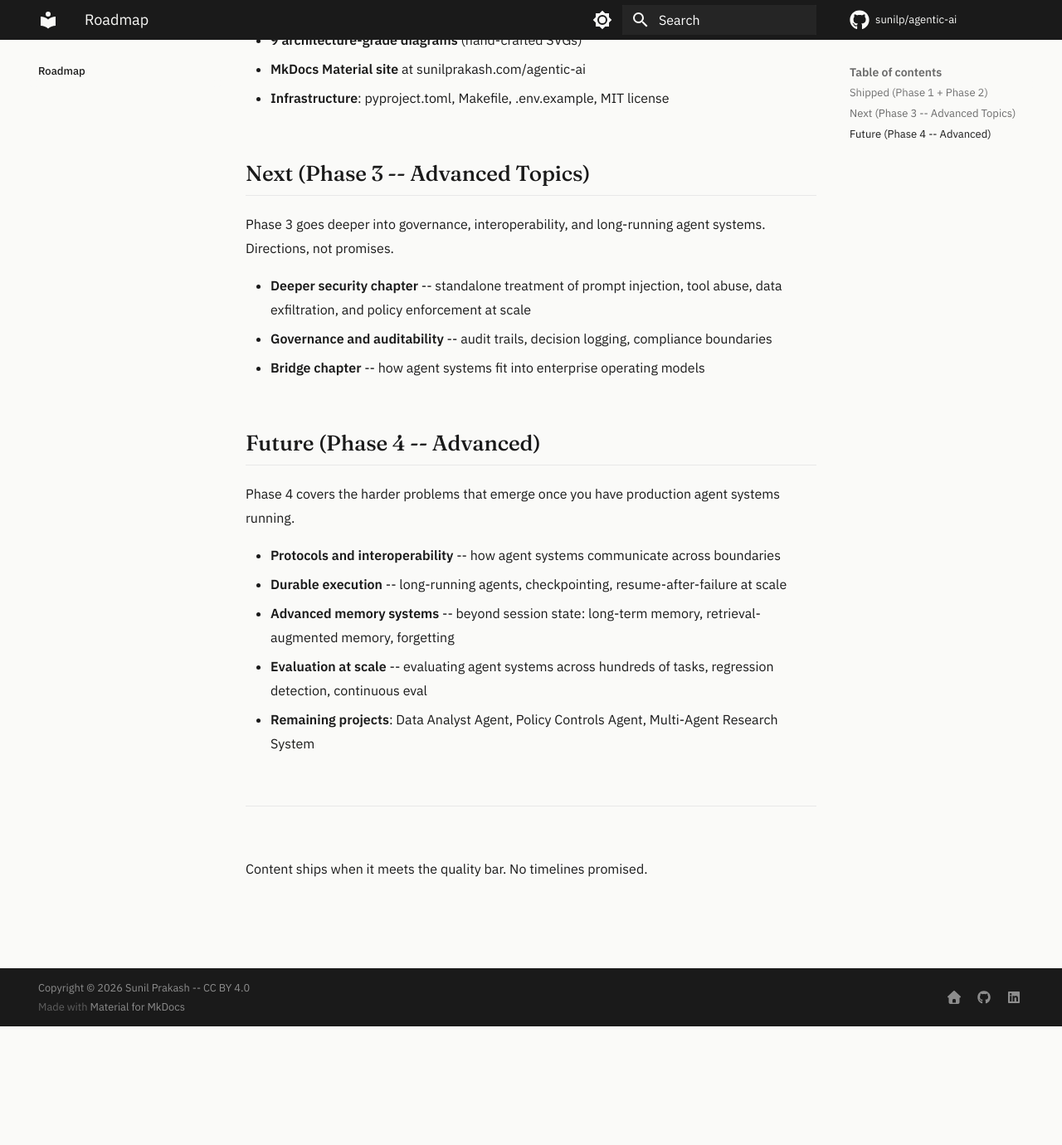
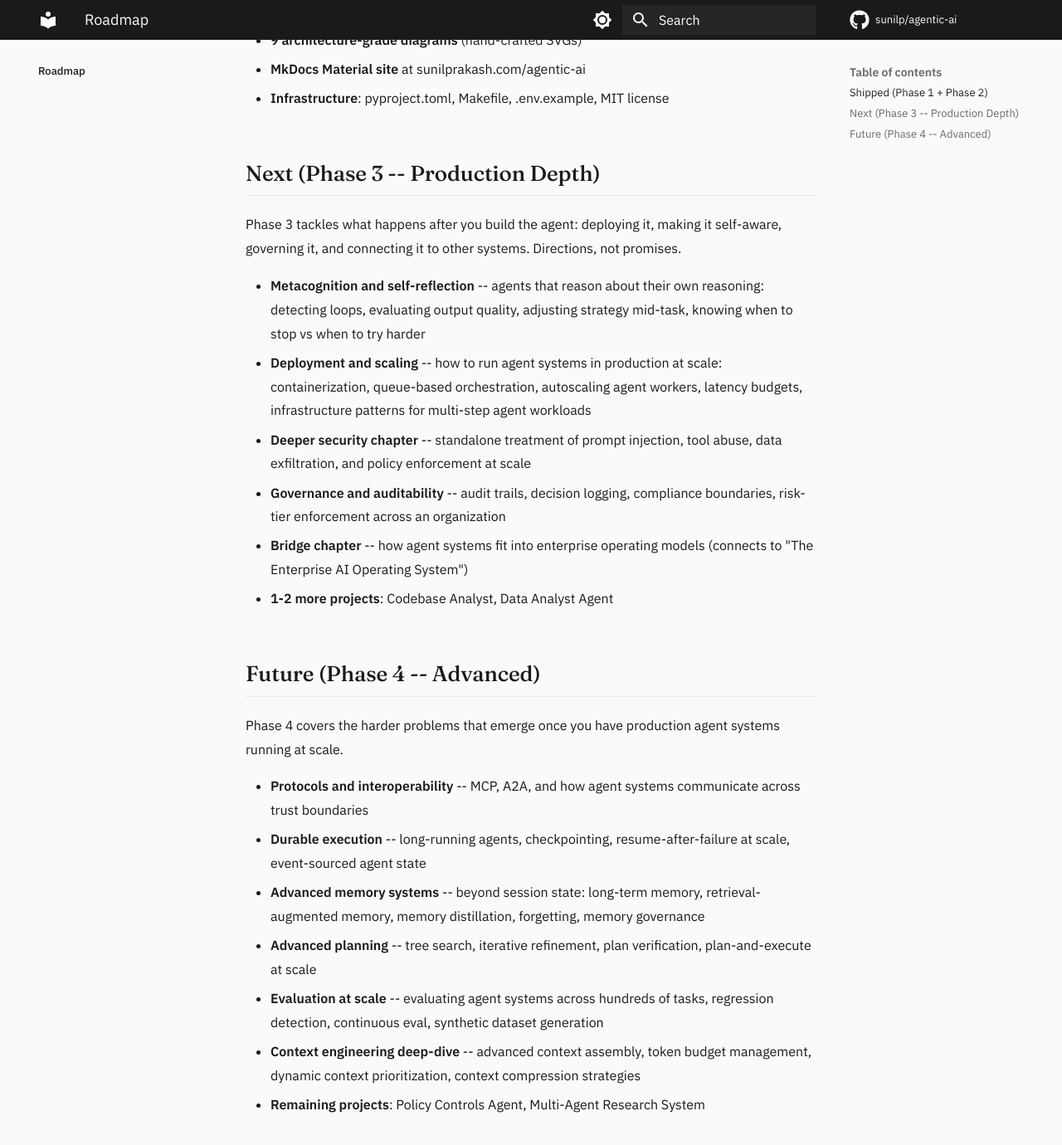
Before and after one commit to phatngo511/agentic-ai, an MkDocs documentation site: the page built from docs/roadmap.md, in a window 1280 px wide and 1400 px high, scrolled down 713 px. Shown: the top 1380 px of the window at 83% size. Built offline with MkDocs 1.6.1 and Material for MkDocs 9.7.7, drawn with Linux system fonts in a browser that asks for light colours; comment, search, counter and statistics services are not loaded; before the commit the page ends 1950 px from its top, so only the background shows below that.

Commit message:
Update roadmap: add metacognition, deployment/scaling, advanced planning, context engineering to future phases

```diff
--- a/docs/roadmap.md
+++ b/docs/roadmap.md
@@ -15,23 +15,28 @@ Both phases are complete. The full foundation is solid.
 - **MkDocs Material site** at [sunilprakash.com/agentic-ai](https://sunilprakash.com/agentic-ai/)
 - **Infrastructure**: pyproject.toml, Makefile, .env.example, MIT license
 
-## Next (Phase 3 -- Advanced Topics)
+## Next (Phase 3 -- Production Depth)
 
-Phase 3 goes deeper into governance, interoperability, and long-running agent systems. Directions, not promises.
+Phase 3 tackles what happens after you build the agent: deploying it, making it self-aware, governing it, and connecting it to other systems. Directions, not promises.
 
+- **Metacognition and self-reflection** -- agents that reason about their own reasoning: detecting loops, evaluating output quality, adjusting strategy mid-task, knowing when to stop vs when to try harder
+- **Deployment and scaling** -- how to run agent systems in production at scale: containerization, queue-based orchestration, autoscaling agent workers, latency budgets, infrastructure patterns for multi-step agent workloads
 - **Deeper security chapter** -- standalone treatment of prompt injection, tool abuse, data exfiltration, and policy enforcement at scale
-- **Governance and auditability** -- audit trails, decision logging, compliance boundaries
-- **Bridge chapter** -- how agent systems fit into enterprise operating models
+- **Governance and auditability** -- audit trails, decision logging, compliance boundaries, risk-tier enforcement across an organization
+- **Bridge chapter** -- how agent systems fit into enterprise operating models (connects to "The Enterprise AI Operating System")
+- **1-2 more projects**: Codebase Analyst, Data Analyst Agent
 
 ## Future (Phase 4 -- Advanced)
 
-Phase 4 covers the harder problems that emerge once you have production agent systems running.
+Phase 4 covers the harder problems that emerge once you have production agent systems running at scale.
 
-- **Protocols and interoperability** -- how agent systems communicate across boundaries
-- **Durable execution** -- long-running agents, checkpointing, resume-after-failure at scale
-- **Advanced memory systems** -- beyond session state: long-term memory, retrieval-augmented memory, forgetting
-- **Evaluation at scale** -- evaluating agent systems across hundreds of tasks, regression detection, continuous eval
-- **Remaining projects**: Data Analyst Agent, Policy Controls Agent, Multi-Agent Research System
+- **Protocols and interoperability** -- MCP, A2A, and how agent systems communicate across trust boundaries
+- **Durable execution** -- long-running agents, checkpointing, resume-after-failure at scale, event-sourced agent state
+- **Advanced memory systems** -- beyond session state: long-term memory, retrieval-augmented memory, memory distillation, forgetting, memory governance
+- **Advanced planning** -- tree search, iterative refinement, plan verification, plan-and-execute at scale
+- **Evaluation at scale** -- evaluating agent systems across hundreds of tasks, regression detection, continuous eval, synthetic dataset generation
+- **Context engineering deep-dive** -- advanced context assembly, token budget management, dynamic context prioritization, context compression strategies
+- **Remaining projects**: Policy Controls Agent, Multi-Agent Research System
 
 ---
 
```
Also changed, not shown: ROADMAP.md (+15 -10 lines).
